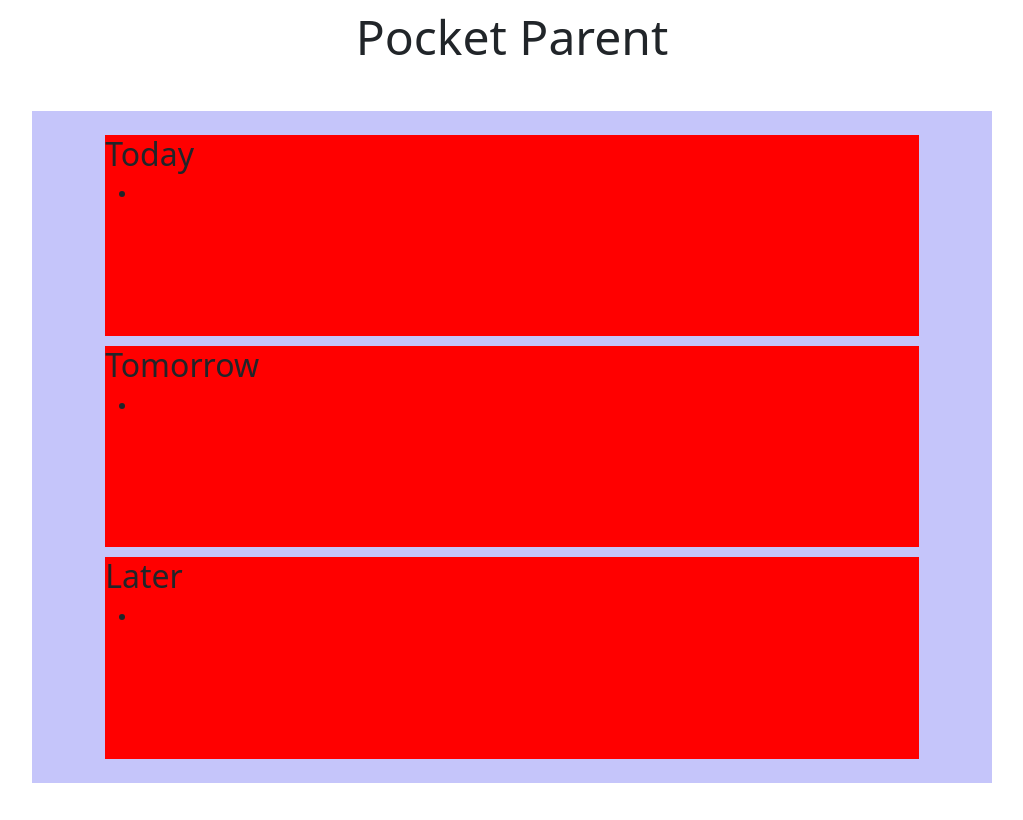
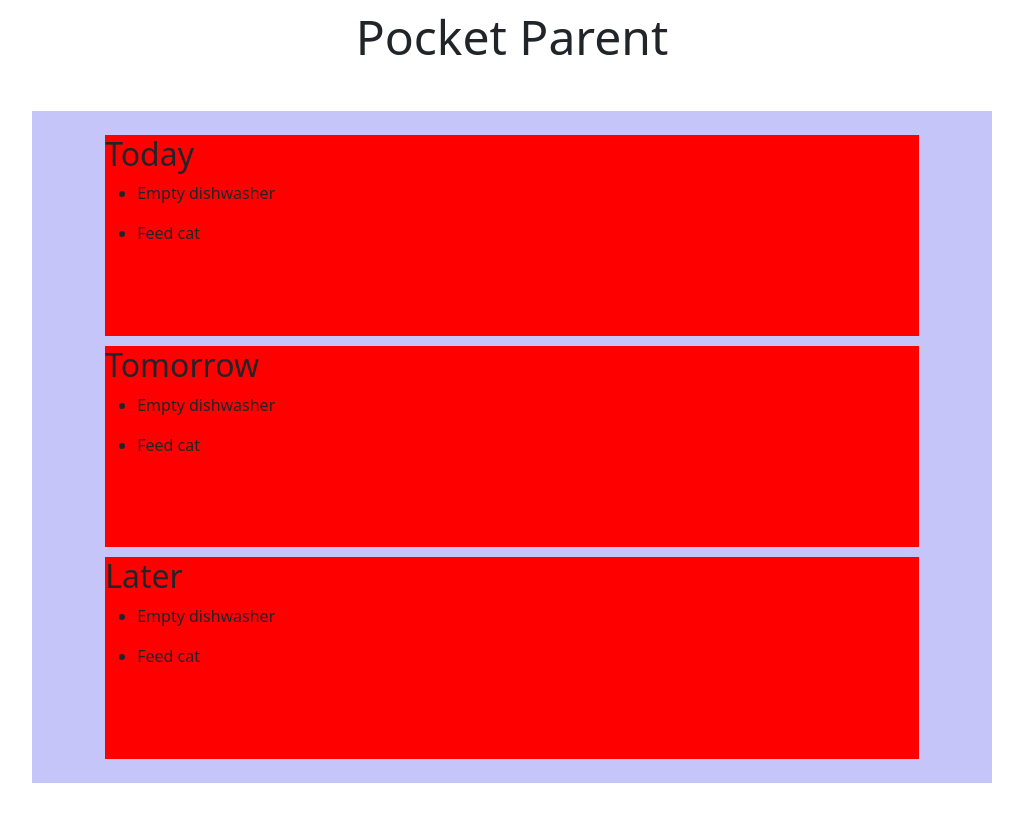
Before and after one commit to SheynaLew/pocket-parent, an Angular app: page / in a window 1280 px wide. Shown: the whole page, without its empty margins (128-1151 px from the left). Built offline with nearby package versions, Linux system fonts and the light colour scheme.

Commit message:
got today's list items displaying in list

```diff
--- a/src/app/list-card/list-card.component.html
+++ b/src/app/list-card/list-card.component.html
@@ -1,12 +1,12 @@
 <div class="container">
     <div class="list-card-container" *ngFor="let listCardTitle of listCardTitles">
         <h2 class="list-card-title h2">{{ listCardTitle.title }}</h2>
-        <ul class="list">
+        <ul class="list" *ngFor="let todaysListItem of todaysList">
             <!-- need an if
                 if the title is today, display each item in todays list
                 if the title is tomorrow, display each title in tomrrows list
                 if the title is later, display each title in later list -->
-            <li class="list-item"></li>
+            <li class="list-item">{{ todaysListItem.item }}</li>
         </ul>
     </div>
 </div>
```
